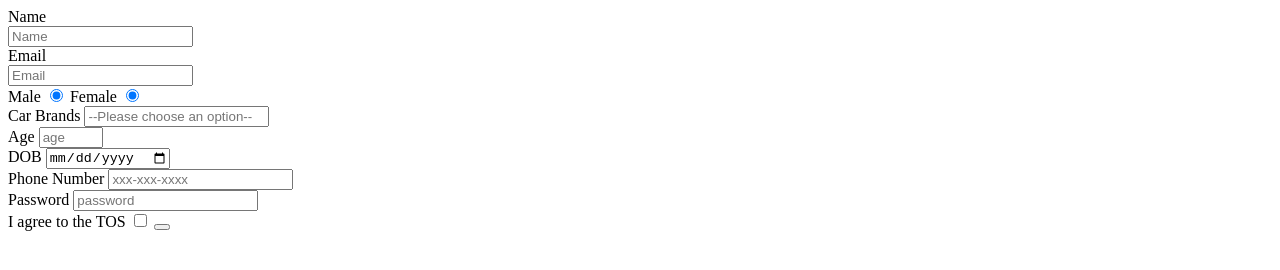
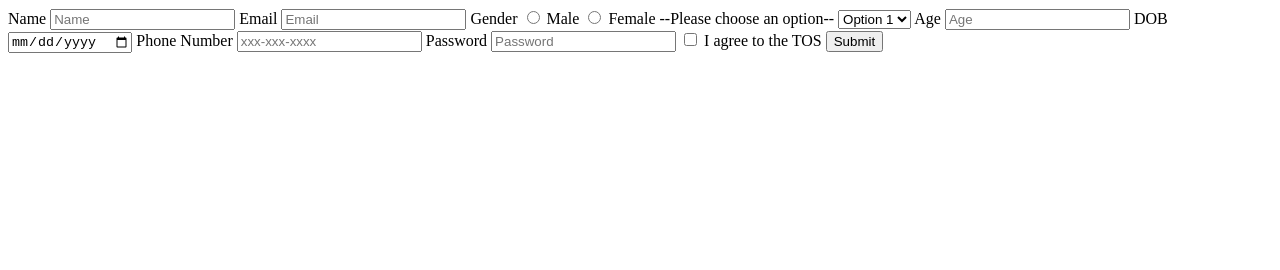
Before and after one commit to acciojob/signup-form-car-SuryabhanRana, a website: page main.html in a window 1280 px wide. Drawn offline with Linux system fonts and the light colour scheme.

Commit message:
created a submission

```diff
--- a/main.html
+++ b/main.html
@@ -5,36 +5,31 @@
 </head>
 <body>
     <form method="post">
-        <label for="name"> Name</label>
-        <br><input type="text" name="Name" id="name" placeholder="Name"  required>
-        <br><label for="email">Email</label>
-        <br>
-        <input type="email" name="email" id="email" placeholder="Email" required>
-        <br><label for="gender_m"> Male</label>
-        <input type="radio" name="radio" id="male" checked required>
-        <label for="gender_f"> Female</label>
-        <input type="radio" name="gender" id="female" checked  required>
-        <br>
-        <label for="cars">Car Brands</label>
-        <input type="Select" name="cars" id="cars" placeholder="--Please choose an option--" required>
-        <br>
-        <label for="age"> Age</label>
-        <input type="number" name="age" id="age" placeholder="age" required min="1" max="100">
-        <br>
-          <label for="dob">DOB</label>
-        <input type="date" name="DOB" id="dob"  required>
-        <br>
-        <label for="tel">Phone Number</label>
-        <input type="tel" name="Phone number" id="tel" placeholder="xxx-xxx-xxxx">
-        <br>
-        <label for="password"> Password</label>
-        <input type="password" name="password" id="password" placeholder="password" required>
-        <br>
-        <label for="tos">I agree to the TOS</label>
-        <input type="checkbox" name="tos" id="tos" required>
-
-
-        <button type="submit">
-         </form>
+      <label for="name">Name</label>
+      <input type="text" id="name" required placeholder="Name" />
+      <label for="email">Email</label>
+      <input type="email" id="email" required placeholder="Email" />
+      <label for="gender">Gender</label>
+      <input type="radio" id="gender_m" name="gender" required />
+      <label for="gender_m">Male</label>
+      <input type="radio" id="gender_f" name="gender" required />
+      <label for="gender">Female</label>
+	  <label for="cars">--Please choose an option--</label>
+      <select required id="cars">
+        <option value="1">Option 1</option>
+        <option value="2">Option 2</option>
+      </select>
+      <label for="age">Age</label>
+      <input type="number" id="age" required placeholder="Age" />
+      <label for="dob">DOB</label>
+      <input type="date" id="dob" required />
+      <label for="tel">Phone Number</label>
+      <input type="tel" id="tel" placeholder="xxx-xxx-xxxx" />
+      <label for="password">Password</label>
+      <input type="password" id="password" required placeholder="Password" />
+      <input type="checkbox" id="tos" required />
+      <label for="tos">I agree to the TOS</label>
+      <button type="submit">Submit</button>
+    </form>
 </body>
 </html>
```
